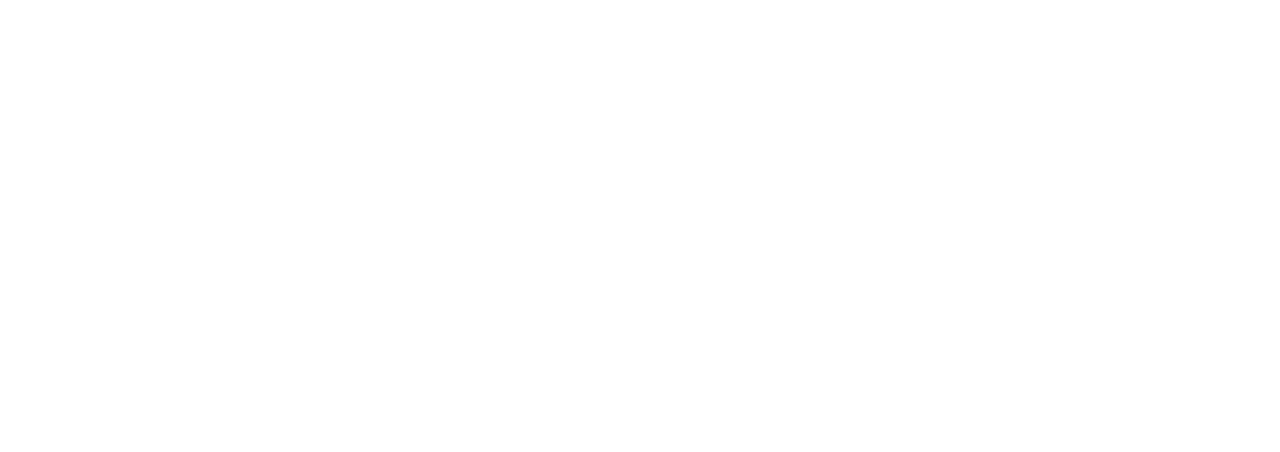
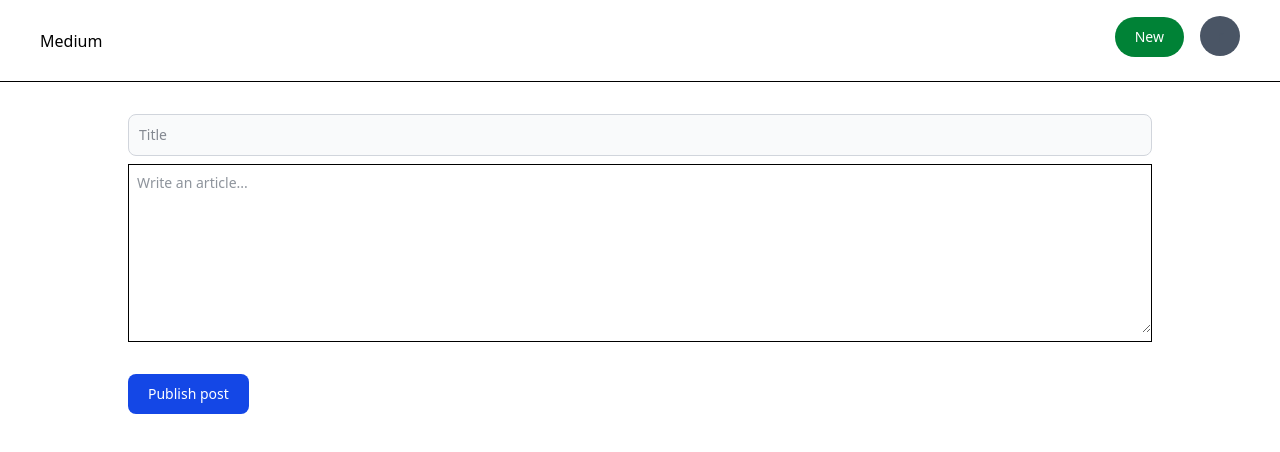
Before and after one commit to Rahulstark2/medium-blog, a React (Vite) app in the folder frontend/: page /publish in a window 1280 px wide. Shown: the top 452 px of the page. Built offline with nearby package versions, Linux system fonts and the light colour scheme.

Commit message:
Added Title, Description and Publish button

```diff
--- a/frontend/src/pages/Publish.tsx
+++ b/frontend/src/pages/Publish.tsx
@@ -1,5 +1,53 @@
+import axios from "axios"
+import { Appbar } from "../components/Appbar"
+import { BACKEND_URL } from "../config"
+import { ChangeEvent, useState } from "react"
+import { useNavigate } from "react-router-dom"
+
 export const Publish = () => {
+    const [title, setTitle] = useState("");
+    const [description, setDescription] = useState("");
+    const navigate = useNavigate();
     return <div>
-
+        <Appbar />
+        <div className="flex justify-center w-full pt-8">
+            <div className="max-w-screen-lg w-full">
+                <input onChange={(e) => {
+                    setTitle(e.target.value)
+                }} type="text" className="w-full bg-gray-50 border border-gray-300 text-gray-900 text-sm
+                rounded-lg focus:ring-blue-500 focus:border-blue-500 block p-2.5" placeholder="Title" />
+                <TextEditor onChange={(e) => {
+                    setDescription(e.target.value)
+                }}/>
+                <button onClick={async () => {
+                        const response = await axios.post(`${BACKEND_URL}/api/v1/blog`, {
+                            title,
+                            content: description
+                        }, {
+                            headers: {
+                                Authorization: localStorage.getItem("token")
+                            }
+                        });
+                        navigate(`/blog/${response.data.id}`)
+                    }} type="submit" className="mt-4 inline-flex items-center px-5 py-2.5 text-sm font-medium text-center text-white bg-blue-700 rounded-lg focus:ring-4 focus:ring-blue-200 dark:focus:ring-blue-900 hover:bg-blue-800">
+                        Publish post
+                    </button>
+            </div>
+        </div>
     </div>
 }
+
+function TextEditor({onChange}: {onChange: (e: ChangeEvent<HTMLTextAreaElement>) => void}) {
+    return <div className="mt-2">
+       <div className="w-full mb-4">
+           <div className="flex items-center justify-between border">
+           <div className="my-2 bg-white rounded-b-lg w-full">
+               <label className="sr-only">Publish post</label>
+               <textarea onChange={onChange} id="editor" rows={8} className="focus:outline-none block w-full px-0 text-sm text-gray-800 bg-white border-0 pl-2" placeholder="Write an article..." required />
+           </div>
+       </div>
+
+       </div>
+    </div>
+
+}
```
